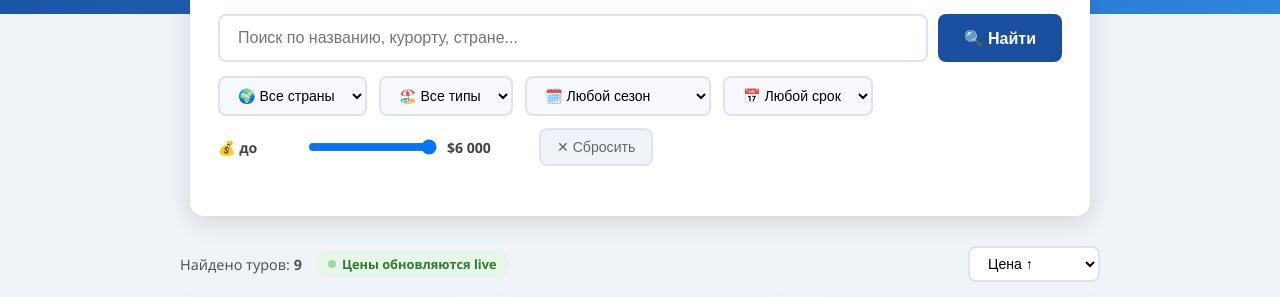
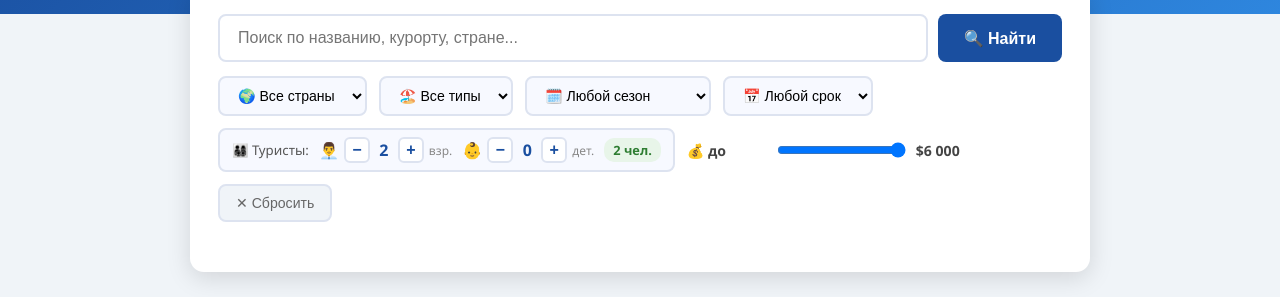
Before and after one commit to SauleKis/SauleKis, a plain HTML site: page index.html in a window 1280 px wide. Shown: the part 144-441 px from the top of the page. Drawn offline with Linux system fonts and the light colour scheme.

Commit message:
Добавлен выбор количества взрослых и детей с пересчётом цен

```diff
--- a/index.html
+++ b/index.html
@@ -86,6 +86,21 @@
     .tag.history   { background: #fce4ec; color: #880e4f; }
     .tag.season    { background: #f5f5f5; color: #555; font-size: 0.68rem; }
     .card-seasons  { display: flex; gap: 4px; flex-wrap: wrap; margin-bottom: 6px; }
+
+    .people-filter { display: flex; align-items: center; gap: 10px; flex-wrap: wrap; background: #f7f9ff; border: 2px solid #dde3f0; border-radius: 8px; padding: 7px 12px; }
+    .people-label  { font-size: 0.83rem; color: #555; white-space: nowrap; }
+    .people-counter { display: flex; align-items: center; gap: 5px; }
+    .people-sub    { font-size: 0.75rem; color: #888; }
+    .cnt-btn {
+      width: 26px; height: 26px; border: 2px solid #dde3f0; border-radius: 6px;
+      background: white; font-size: 1rem; line-height: 1; cursor: pointer;
+      font-weight: 700; color: #1a4fa0; display: flex; align-items: center; justify-content: center;
+      transition: background 0.15s;
+    }
+    .cnt-btn:hover { background: #e8f0fe; }
+    .cnt-btn:disabled { opacity: 0.3; cursor: default; }
+    #cnt-adults, #cnt-kids { font-weight: 700; font-size: 1rem; min-width: 18px; text-align: center; color: #1a4fa0; }
+    .people-total  { font-size: 0.8rem; font-weight: 700; color: #2e7d32; background: #e8f5e9; padding: 3px 9px; border-radius: 10px; }
     .card-body h3 { font-size: 0.97rem; margin-bottom: 4px; color: #1a4fa0; }
     .card-body .location { font-size: 0.8rem; color: #888; margin-bottom: 8px; }
     .card-body .desc { font-size: 0.82rem; color: #555; line-height: 1.5; margin-bottom: 12px; }
@@ -225,6 +240,24 @@
       <option value="10">10 ночей</option>
       <option value="14">14 ночей</option>
     </select>
+    <div class="people-filter">
+      <span class="people-label">👨‍👩‍👧‍👦 Туристы:</span>
+      <div class="people-counter">
+        <span>👨‍💼</span>
+        <button class="cnt-btn" onclick="changePeople('adults',-1)">−</button>
+        <span id="cnt-adults">2</span>
+        <button class="cnt-btn" onclick="changePeople('adults',1)">+</button>
+        <span class="people-sub">взр.</span>
+      </div>
+      <div class="people-counter">
+        <span>👶</span>
+        <button class="cnt-btn" onclick="changePeople('kids',-1)">−</button>
+        <span id="cnt-kids">0</span>
+        <button class="cnt-btn" onclick="changePeople('kids',1)">+</button>
+        <span class="people-sub">дет.</span>
+      </div>
+      <span class="people-total" id="people-total">2 чел.</span>
+    </div>
     <div class="budget-filter">
       <span>💰 до</span>
       <input type="range" id="filter-budget" min="500" max="6000" step="100" value="6000" oninput="updateBudget()">
@@ -342,6 +375,29 @@ function renderAll(list) {
     list.length ? list.map(renderCard).join('') :
     `<div class="no-results"><span style="font-size:3rem">🔍</span><br>Туры не найдены. Измени фильтры.</div>`;
   document.getElementById('results-count').innerHTML = `Найдено туров: <b>${list.length}</b>`;
+}
+
+// ── счётчик туристов ──
+const people = { adults: 2, kids: 0 };
+
+function changePeople(type, delta) {
+  const min = type === 'adults' ? 1 : 0;
+  const max = type === 'adults' ? 8 : 6;
+  people[type] = Math.max(min, Math.min(max, people[type] + delta));
+  document.getElementById('cnt-adults').textContent = people.adults;
+  document.getElementById('cnt-kids').textContent = people.kids;
+  const total = people.adults + people.kids;
+  document.getElementById('people-total').textContent = total + ' чел.';
+  // пересчёт цен на карточках
+  tours.forEach(t => {
+    const base = Math.round(t.price / 4 * total);
+    livePrices[t.id] = base;
+    const el = document.getElementById('price-' + t.id);
+    if (el) el.textContent = '$' + base.toLocaleString();
+    const nightEl = document.querySelector(`#tour-${t.id} .price-nights`);
+    if (nightEl) nightEl.textContent = `на ${total} чел. / ${t.nights} ночей`;
+  });
+  applyFilters();
 }
 
 // ── live обновление цен на карточках ──
@@ -527,6 +583,10 @@ function resetFilters() {
   document.getElementById('filter-country').value = '';
   document.getElementById('filter-type').value = '';
   document.getElementById('filter-nights').value = '';
+  people.adults = 2; people.kids = 0;
+  document.getElementById('cnt-adults').textContent = 2;
+  document.getElementById('cnt-kids').textContent = 0;
+  document.getElementById('people-total').textContent = '2 чел.';
   document.getElementById('filter-season').value = '';
   document.getElementById('filter-budget').value = 6000;
   document.getElementById('budget-val').textContent = '$6 000';
```
